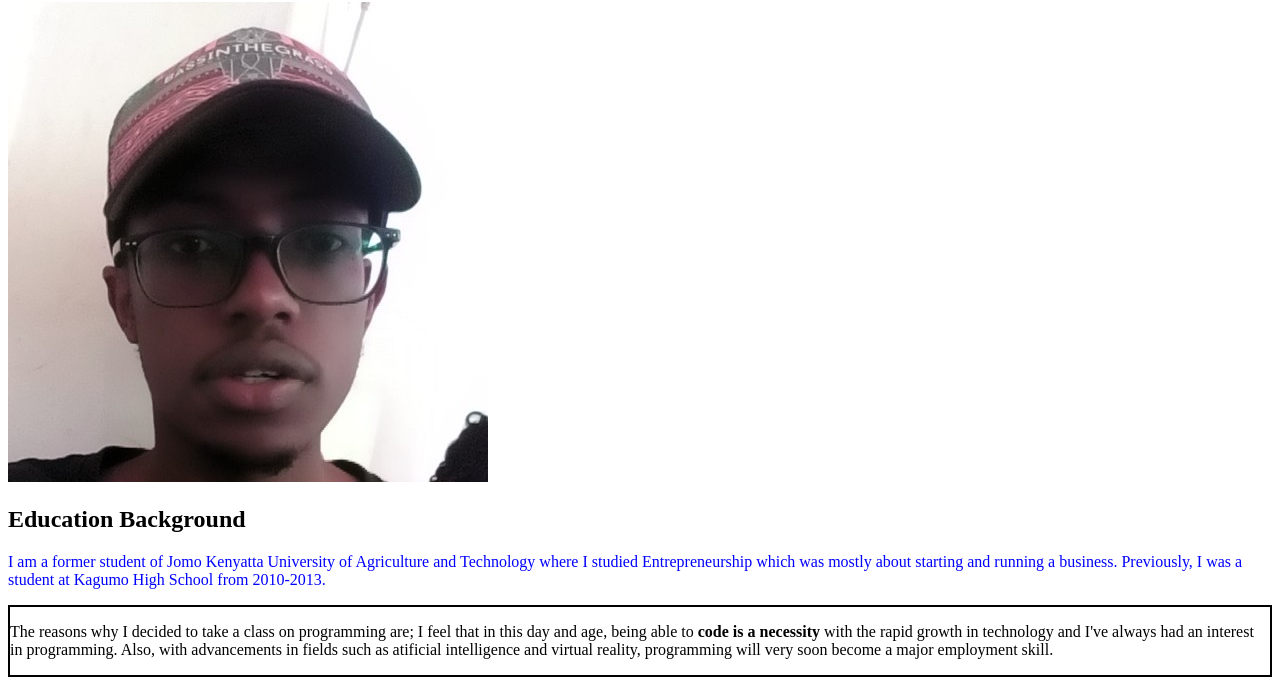
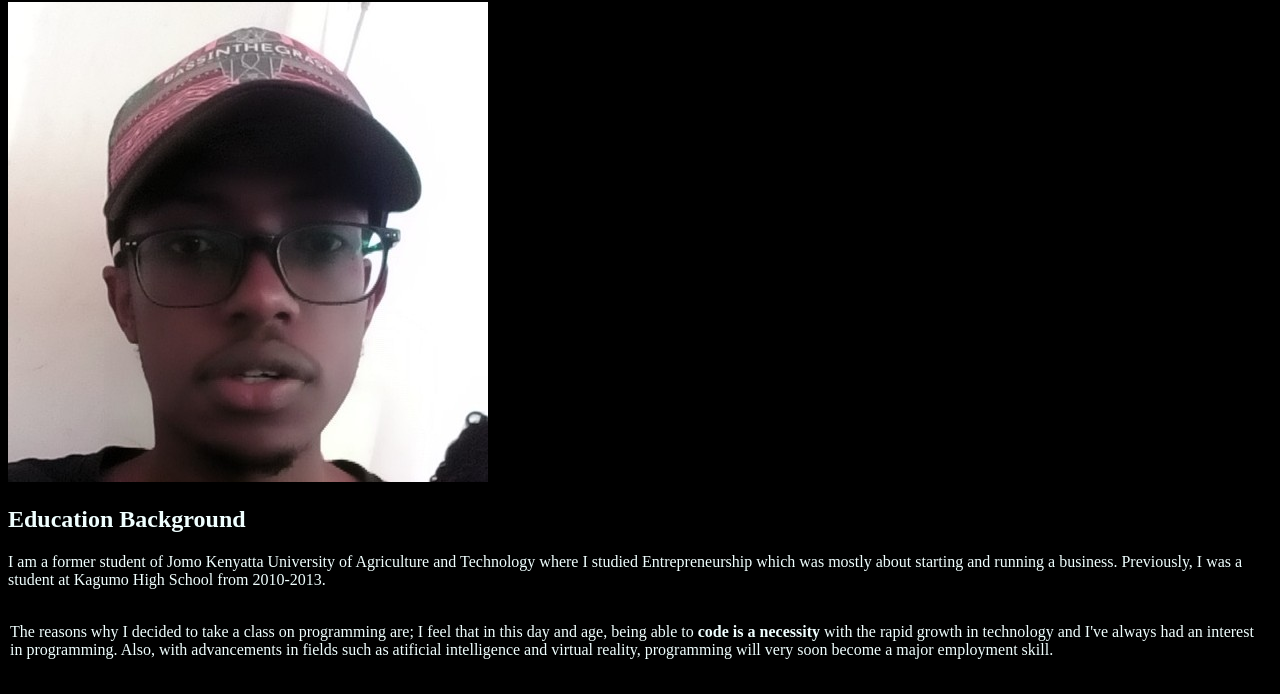
Before and after one commit to DavidNganga/DavidNganga.github.io, a plain HTML site: page index.html in a window 1280 px wide. Shown: the part 78-772 px from the top of the page. Drawn offline with Linux system fonts and the light colour scheme.

Commit message:
changed background color

```diff
--- a/css/Portfolio.css
+++ b/css/Portfolio.css
@@ -2,9 +2,15 @@
   align-content: right;
 }
 .education{
-    color: blue
+    color: azure;
 
 }
 .test-box{
     border: 2px solid black;
 }
+body{
+    background-color: black;
+}
+body{
+    color: azure;
+}
```
